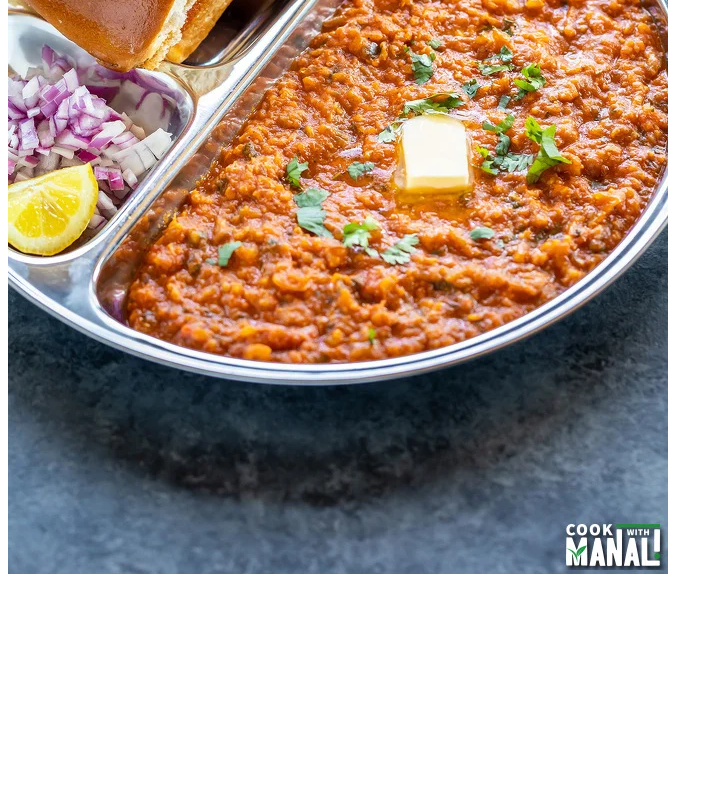
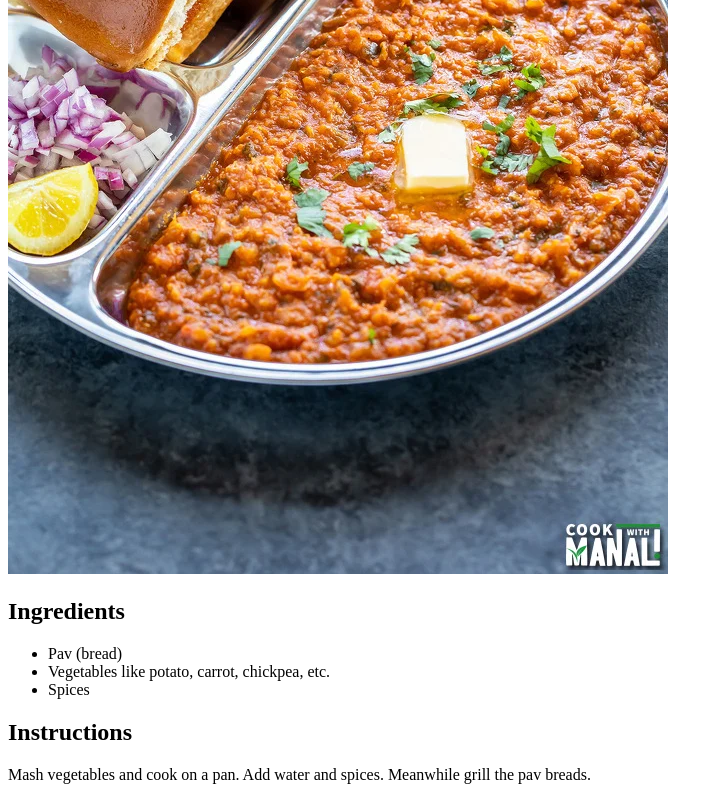
Before and after one commit to rohansolanki11/odin-recipes, a plain HTML site: page Recipes/pavbhaji.html in a window 1280 px wide. Shown: the part 506-1306 px from the top of the page, without its empty margins (0-723 px from the left). Before the commit the page ends 1092 px from the top, so only its background shows below. Drawn offline with Linux system fonts and the light colour scheme.

Commit message:
Changes in image folder & updating pav bhaji page

```diff
--- a/Recipes/pavbhaji.html
+++ b/Recipes/pavbhaji.html
@@ -6,6 +6,14 @@
 </head>
 <body>
     <h1>Pav Bhaji</h1>
-    <img src="../pavbhaji.jpg" alt="image of pav bhaji">
+    <img src="../Images/pavbhaji.jpg" alt="image of pav bhaji">
+    <h2>Ingredients</h2>
+    <ul>
+        <li>Pav (bread)</li>
+        <li>Vegetables like potato, carrot, chickpea, etc.</li>
+        <li>Spices</li>
+    </ul>
+    <h2>Instructions</h2>
+    <p>Mash vegetables and cook on a pan. Add water and spices. Meanwhile grill the pav breads.</p>
 </body>
 </html>
```
Also changed, not shown: Images/pavbhaji.jpg (renamed from pavbhaji.jpg).
